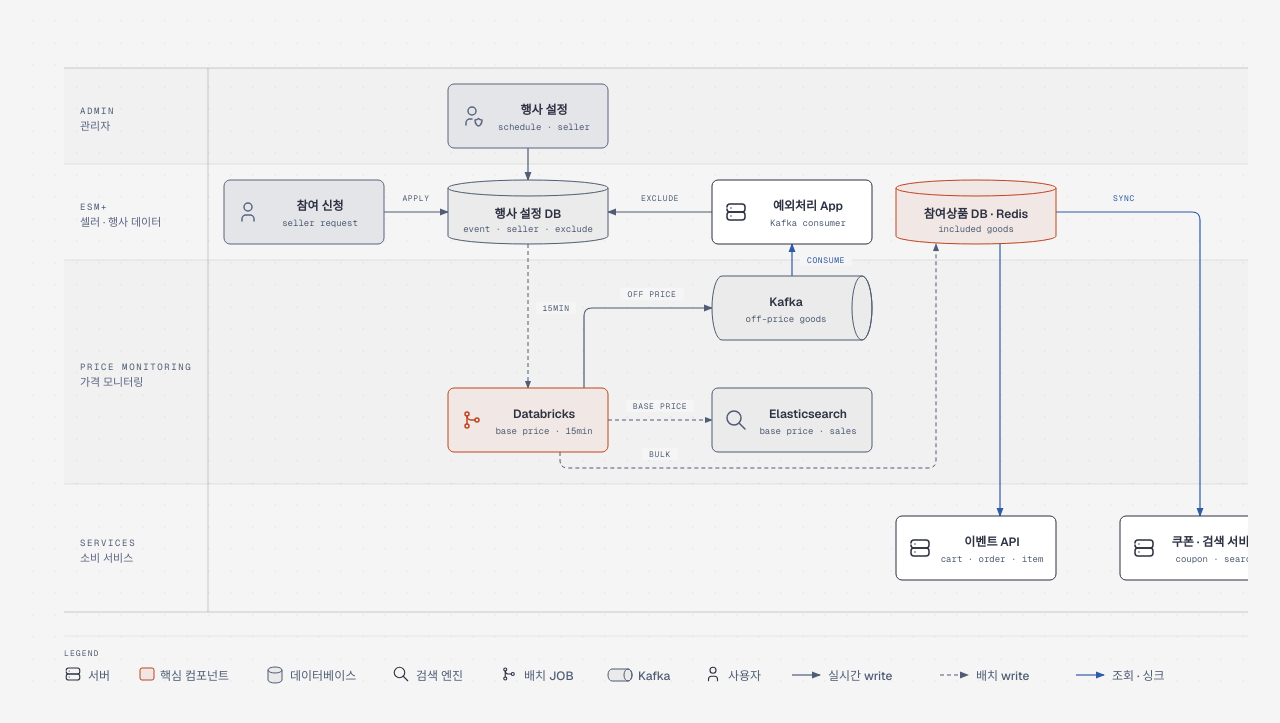
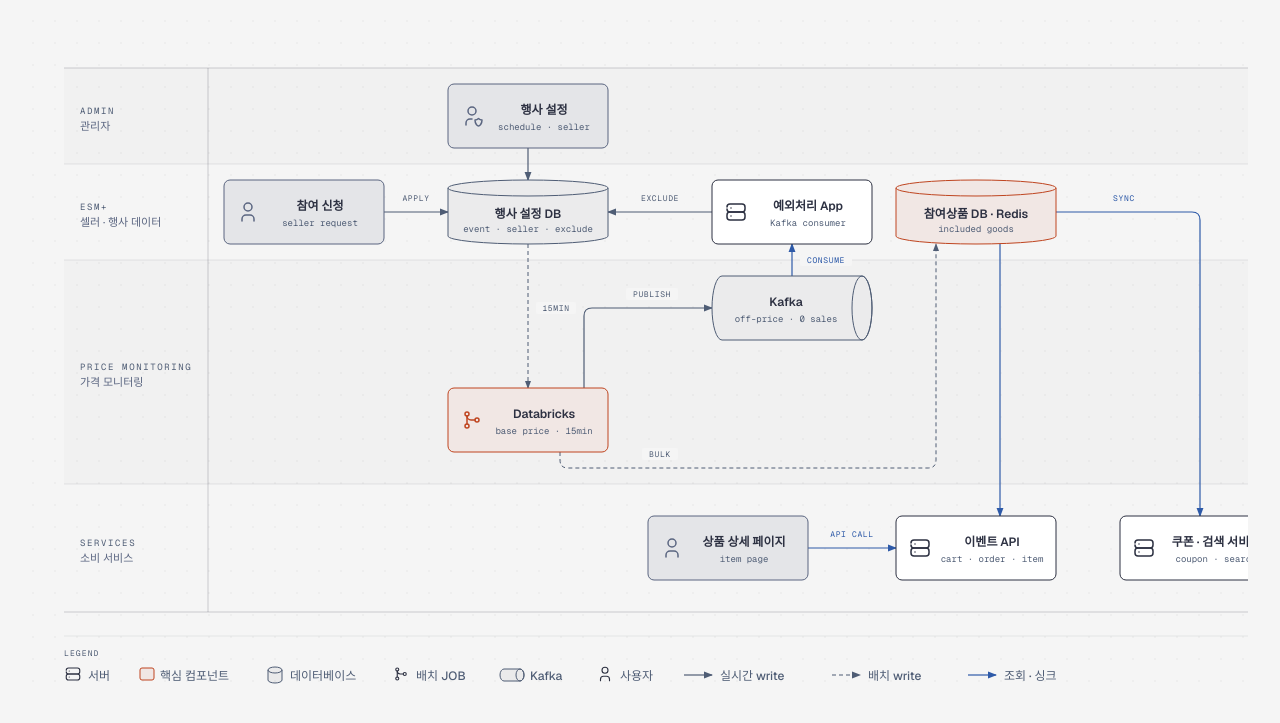
Before and after one commit to wondsn/portfolio, a plain HTML site: page projects/diagrams/event-promo-overview.html in a window 1280 px wide. Shown: the part 111-834 px from the top of the page. Drawn offline with nearby package versions, Linux system fonts and the light colour scheme.

Commit message:
Fill in campaign price project detail content
Co-Authored-By: Claude Opus 5.5 <noreply@anthropic.com>

```diff
--- a/projects/diagrams/event-promo-overview.html
+++ b/projects/diagrams/event-promo-overview.html
@@ -27,7 +27,7 @@
     <div class="diagram-container">
 <svg viewBox="0 0 1280 680" xmlns="http://www.w3.org/2000/svg" role="img" aria-labelledby="event-promo-overview-title event-promo-overview-desc" style="min-width:1280px">
 <title id="event-promo-overview-title">이벤트 프로모션 아키텍처</title>
-<desc id="event-promo-overview-desc">관리자와 셀러가 행사 설정 DB에 쓴 데이터를 Databricks가 15분 주기로 집계해 기준가와 참여상품을 만들고, 기준가를 벗어난 상품은 Kafka로 발행해 예외처리 App이 소비·제외 처리하며, 참여상품을 이벤트 API와 쿠폰·검색 서비스로 싱크하는 구조를 영역별로 나눈 그림.</desc>
+<desc id="event-promo-overview-desc">관리자와 셀러가 행사 설정 DB에 쓴 데이터를 Databricks가 15분 주기로 집계해 기준가와 참여상품을 만들고, 기준가를 벗어난 상품과 판매건수 0건 상품은 같은 Kafka 토픽으로 발행해 예외처리 App이 소비·제외 처리하며, 참여상품을 이벤트 API와 쿠폰·검색 서비스로 싱크하는 구조를 영역별로 나눈 그림.</desc>
 <defs>
 <marker id="event-promo-overview-arrow" markerWidth="8" markerHeight="6" refX="7" refY="3" orient="auto-start-reverse"><polygon points="0 0, 8 3, 0 6" fill="#4f5d75"/></marker>
 <marker id="event-promo-overview-arrow-link" markerWidth="8" markerHeight="6" refX="7" refY="3" orient="auto-start-reverse"><polygon points="0 0, 8 3, 0 6" fill="#2e5aa8"/></marker>
@@ -56,28 +56,28 @@
 <path d="M 496,128 V 160" fill="none" stroke="#4f5d75" stroke-width="1.2" marker-end="url(#event-promo-overview-arrow)"/>
 <path d="M 352,192 H 416" fill="none" stroke="#4f5d75" stroke-width="1.2" marker-end="url(#event-promo-overview-arrow)"/>
 <path d="M 496,224 V 368" fill="none" stroke="#4f5d75" stroke-width="1" stroke-dasharray="4,3" marker-end="url(#event-promo-overview-arrow)"/>
-<path d="M 576,400 H 680" fill="none" stroke="#4f5d75" stroke-width="1" stroke-dasharray="4,3" marker-end="url(#event-promo-overview-arrow)"/>
 <path d="M 552,368 V 296 Q 552,288 560,288 H 680" fill="none" stroke="#4f5d75" stroke-width="1.2" marker-end="url(#event-promo-overview-arrow)"/>
 <path d="M 760,256 V 224" fill="none" stroke="#2e5aa8" stroke-width="1.2" marker-end="url(#event-promo-overview-arrow-link)"/>
 <path d="M 680,192 H 576" fill="none" stroke="#4f5d75" stroke-width="1.2" marker-end="url(#event-promo-overview-arrow)"/>
 <path d="M 528,432 V 440 Q 528,448 536,448 H 896 Q 904,448 904,440 V 224" fill="none" stroke="#4f5d75" stroke-width="1" stroke-dasharray="4,3" marker-end="url(#event-promo-overview-arrow)"/>
 <path d="M 968,224 V 496" fill="none" stroke="#2e5aa8" stroke-width="1.2" marker-end="url(#event-promo-overview-arrow-link)"/>
+<path d="M 776,528 H 864" fill="none" stroke="#2e5aa8" stroke-width="1.2" marker-end="url(#event-promo-overview-arrow-link)"/>
 <path d="M 1024,192 H 1160 Q 1168,192 1168,200 V 496" fill="none" stroke="#2e5aa8" stroke-width="1.2" marker-end="url(#event-promo-overview-arrow-link)"/>
 <!-- Arrow labels -->
 <rect x="364" y="172" width="40" height="12" rx="2" fill="#f5f5f5"/>
 <text x="384" y="181" fill="#4f5d75" font-size="8" font-family="'Geist Mono', monospace" text-anchor="middle" letter-spacing="0.08em">APPLY</text>
 <rect x="504" y="282" width="40" height="12" rx="2" fill="#f5f5f5"/>
 <text x="524" y="291" fill="#4f5d75" font-size="8" font-family="'Geist Mono', monospace" text-anchor="middle" letter-spacing="0.08em">15MIN</text>
-<rect x="594" y="380" width="68" height="12" rx="2" fill="#f5f5f5"/>
-<text x="628" y="389" fill="#4f5d75" font-size="8" font-family="'Geist Mono', monospace" text-anchor="middle" letter-spacing="0.08em">BASE PRICE</text>
-<rect x="588" y="268" width="64" height="12" rx="2" fill="#f5f5f5"/>
-<text x="620" y="277" fill="#4f5d75" font-size="8" font-family="'Geist Mono', monospace" text-anchor="middle" letter-spacing="0.08em">OFF PRICE</text>
+<rect x="594" y="268" width="52" height="12" rx="2" fill="#f5f5f5"/>
+<text x="620" y="277" fill="#4f5d75" font-size="8" font-family="'Geist Mono', monospace" text-anchor="middle" letter-spacing="0.08em">PUBLISH</text>
 <rect x="768" y="234" width="52" height="12" rx="2" fill="#f5f5f5"/>
 <text x="794" y="243" fill="#2e5aa8" font-size="8" font-family="'Geist Mono', monospace" text-anchor="middle" letter-spacing="0.08em">CONSUME</text>
 <rect x="602" y="172" width="52" height="12" rx="2" fill="#f5f5f5"/>
 <text x="628" y="181" fill="#4f5d75" font-size="8" font-family="'Geist Mono', monospace" text-anchor="middle" letter-spacing="0.08em">EXCLUDE</text>
 <rect x="610" y="428" width="36" height="12" rx="2" fill="#f5f5f5"/>
 <text x="628" y="437" fill="#4f5d75" font-size="8" font-family="'Geist Mono', monospace" text-anchor="middle" letter-spacing="0.08em">BULK</text>
+<rect x="790" y="508" width="60" height="12" rx="2" fill="#f5f5f5"/>
+<text x="820" y="517" fill="#2e5aa8" font-size="8" font-family="'Geist Mono', monospace" text-anchor="middle" letter-spacing="0.08em">API CALL</text>
 <rect x="1074" y="172" width="36" height="12" rx="2" fill="#f5f5f5"/>
 <text x="1092" y="181" fill="#2e5aa8" font-size="8" font-family="'Geist Mono', monospace" text-anchor="middle" letter-spacing="0.08em">SYNC</text>
 <!-- Nodes -->
@@ -105,7 +105,7 @@
 <path d="M 690,256 H 830 A 10,32 0 0 1 830,320 H 690 A 10,32 0 0 1 690,256 Z" fill="rgba(45,49,66,0.05)" stroke="#4f5d75" stroke-width="1"/>
 <ellipse cx="830" cy="288" rx="10" ry="32" fill="none" stroke="#4f5d75" stroke-width="1"/>
 <text x="754" y="286" fill="#2d3142" font-size="12" font-weight="600" font-family="'Geist', 'Noto Sans KR', 'Malgun Gothic', sans-serif" text-anchor="middle">Kafka</text>
-<text x="754" y="302" fill="#4f5d75" font-size="9" font-family="'Geist Mono', monospace" text-anchor="middle">off-price goods</text>
+<text x="754" y="302" fill="#4f5d75" font-size="9" font-family="'Geist Mono', monospace" text-anchor="middle">off-price · 0 sales</text>
 <path d="M 864,168 A 80,8 0 0 1 1024,168 V 216 A 80,8 0 0 1 864,216 Z" fill="#f5f5f5"/>
 <path d="M 864,168 A 80,8 0 0 1 1024,168 V 216 A 80,8 0 0 1 864,216 Z" fill="rgba(191,69,32,0.08)" stroke="#bf4520" stroke-width="1"/>
 <path d="M 864,168 A 80,8 0 0 0 1024,168" fill="none" stroke="#bf4520" stroke-width="1"/>
@@ -116,16 +116,16 @@
 <g transform="translate(428,388) scale(1)" fill="none" stroke="#bf4520" stroke-width="1.5" stroke-linecap="round" stroke-linejoin="round" aria-hidden="true"><path d="M5 18a2 2 0 1 0 4 0a2 2 0 1 0 -4 0" /> <path d="M5 6a2 2 0 1 0 4 0a2 2 0 1 0 -4 0" /> <path d="M15 12a2 2 0 1 0 4 0a2 2 0 1 0 -4 0" /> <path d="M7 8l0 8" /> <path d="M7 8a4 4 0 0 0 4 4h4" /></g>
 <text x="512" y="398" fill="#2d3142" font-size="12" font-weight="600" font-family="'Geist', 'Noto Sans KR', 'Malgun Gothic', sans-serif" text-anchor="middle">Databricks</text>
 <text x="512" y="414" fill="#4f5d75" font-size="9" font-family="'Geist Mono', monospace" text-anchor="middle">base price · 15min</text>
-<rect x="680" y="368" width="160" height="64" rx="6" fill="#f5f5f5"/>
-<rect x="680" y="368" width="160" height="64" rx="6" fill="rgba(45,49,66,0.05)" stroke="#4f5d75" stroke-width="1"/>
-<g transform="translate(692,388) scale(1)" fill="none" stroke="#4f5d75" stroke-width="1.5" stroke-linecap="round" stroke-linejoin="round" aria-hidden="true"><path d="M3 10a7 7 0 1 0 14 0a7 7 0 1 0 -14 0" /> <path d="M21 21l-6 -6" /></g>
-<text x="776" y="398" fill="#2d3142" font-size="12" font-weight="600" font-family="'Geist', 'Noto Sans KR', 'Malgun Gothic', sans-serif" text-anchor="middle">Elasticsearch</text>
-<text x="776" y="414" fill="#4f5d75" font-size="9" font-family="'Geist Mono', monospace" text-anchor="middle">base price · sales</text>
 <rect x="864" y="496" width="160" height="64" rx="6" fill="#f5f5f5"/>
 <rect x="864" y="496" width="160" height="64" rx="6" fill="#ffffff" stroke="#2d3142" stroke-width="1"/>
 <g transform="translate(876,516) scale(1)" fill="none" stroke="#2d3142" stroke-width="1.5" stroke-linecap="round" stroke-linejoin="round" aria-hidden="true"><path d="M3 7a3 3 0 0 1 3 -3h12a3 3 0 0 1 3 3v2a3 3 0 0 1 -3 3h-12a3 3 0 0 1 -3 -3" /> <path d="M3 15a3 3 0 0 1 3 -3h12a3 3 0 0 1 3 3v2a3 3 0 0 1 -3 3h-12a3 3 0 0 1 -3 -3l0 -2" /> <path d="M7 8l0 .01" /> <path d="M7 16l0 .01" /></g>
 <text x="960" y="526" fill="#2d3142" font-size="12" font-weight="600" font-family="'Geist', 'Noto Sans KR', 'Malgun Gothic', sans-serif" text-anchor="middle">이벤트 API</text>
 <text x="960" y="542" fill="#4f5d75" font-size="9" font-family="'Geist Mono', monospace" text-anchor="middle">cart · order · item</text>
+<rect x="616" y="496" width="160" height="64" rx="6" fill="#f5f5f5"/>
+<rect x="616" y="496" width="160" height="64" rx="6" fill="rgba(79,93,117,0.10)" stroke="#5a6580" stroke-width="1"/>
+<g transform="translate(628,516) scale(1)" fill="none" stroke="#5a6580" stroke-width="1.5" stroke-linecap="round" stroke-linejoin="round" aria-hidden="true"><path d="M8 7a4 4 0 1 0 8 0a4 4 0 0 0 -8 0" /> <path d="M6 21v-2a4 4 0 0 1 4 -4h4a4 4 0 0 1 4 4v2" /></g>
+<text x="712" y="526" fill="#2d3142" font-size="12" font-weight="600" font-family="'Geist', 'Noto Sans KR', 'Malgun Gothic', sans-serif" text-anchor="middle">상품 상세 페이지</text>
+<text x="712" y="542" fill="#4f5d75" font-size="9" font-family="'Geist Mono', monospace" text-anchor="middle">item page</text>
 <rect x="1088" y="496" width="160" height="64" rx="6" fill="#f5f5f5"/>
 <rect x="1088" y="496" width="160" height="64" rx="6" fill="#ffffff" stroke="#2d3142" stroke-width="1"/>
 <g transform="translate(1100,516) scale(1)" fill="none" stroke="#2d3142" stroke-width="1.5" stroke-linecap="round" stroke-linejoin="round" aria-hidden="true"><path d="M3 7a3 3 0 0 1 3 -3h12a3 3 0 0 1 3 3v2a3 3 0 0 1 -3 3h-12a3 3 0 0 1 -3 -3" /> <path d="M3 15a3 3 0 0 1 3 -3h12a3 3 0 0 1 3 3v2a3 3 0 0 1 -3 3h-12a3 3 0 0 1 -3 -3l0 -2" /> <path d="M7 8l0 .01" /> <path d="M7 16l0 .01" /></g>
@@ -139,20 +139,18 @@
 <text x="128" y="660" fill="#4f5d75" font-size="12" font-weight="500" font-family="'Geist', 'Noto Sans KR', 'Malgun Gothic', sans-serif">핵심 컴포넌트</text>
 <path d="M 236,650 A 7,3 0 0 1 250,650 V 660 A 7,3 0 0 1 236,660 Z" fill="rgba(45,49,66,0.05)" stroke="#4f5d75" stroke-width="1"/><path d="M 236,650 A 7,3 0 0 0 250,650" fill="none" stroke="#4f5d75" stroke-width="1"/>
 <text x="258" y="660" fill="#4f5d75" font-size="12" font-weight="500" font-family="'Geist', 'Noto Sans KR', 'Malgun Gothic', sans-serif">데이터베이스</text>
-<g transform="translate(360,645) scale(0.75)" fill="none" stroke="#2d3142" stroke-width="1.5" stroke-linecap="round" stroke-linejoin="round" aria-hidden="true"><path d="M3 10a7 7 0 1 0 14 0a7 7 0 1 0 -14 0" /> <path d="M21 21l-6 -6" /></g>
-<text x="384" y="660" fill="#4f5d75" font-size="12" font-weight="500" font-family="'Geist', 'Noto Sans KR', 'Malgun Gothic', sans-serif">검색 엔진</text>
-<g transform="translate(468,645) scale(0.75)" fill="none" stroke="#2d3142" stroke-width="1.5" stroke-linecap="round" stroke-linejoin="round" aria-hidden="true"><path d="M5 18a2 2 0 1 0 4 0a2 2 0 1 0 -4 0" /> <path d="M5 6a2 2 0 1 0 4 0a2 2 0 1 0 -4 0" /> <path d="M15 12a2 2 0 1 0 4 0a2 2 0 1 0 -4 0" /> <path d="M7 8l0 8" /> <path d="M7 8a4 4 0 0 0 4 4h4" /></g>
-<text x="492" y="660" fill="#4f5d75" font-size="12" font-weight="500" font-family="'Geist', 'Noto Sans KR', 'Malgun Gothic', sans-serif">배치 JOB</text>
-<path d="M 580,649 H 596 A 4,6 0 0 1 596,661 H 580 A 4,6 0 0 1 580,649 Z" fill="rgba(45,49,66,0.05)" stroke="#4f5d75" stroke-width="1"/><ellipse cx="596" cy="655" rx="4" ry="6" fill="none" stroke="#4f5d75" stroke-width="1"/>
-<text x="606" y="660" fill="#4f5d75" font-size="12" font-weight="500" font-family="'Geist', 'Noto Sans KR', 'Malgun Gothic', sans-serif">Kafka</text>
-<g transform="translate(672,645) scale(0.75)" fill="none" stroke="#2d3142" stroke-width="1.5" stroke-linecap="round" stroke-linejoin="round" aria-hidden="true"><path d="M8 7a4 4 0 1 0 8 0a4 4 0 0 0 -8 0" /> <path d="M6 21v-2a4 4 0 0 1 4 -4h4a4 4 0 0 1 4 4v2" /></g>
-<text x="696" y="660" fill="#4f5d75" font-size="12" font-weight="500" font-family="'Geist', 'Noto Sans KR', 'Malgun Gothic', sans-serif">사용자</text>
-<line x1="760" y1="655" x2="788" y2="655" stroke="#4f5d75" stroke-width="1.2" marker-end="url(#event-promo-overview-arrow)"/>
-<text x="796" y="660" fill="#4f5d75" font-size="12" font-weight="500" font-family="'Geist', 'Noto Sans KR', 'Malgun Gothic', sans-serif">실시간 write</text>
-<line x1="908" y1="655" x2="936" y2="655" stroke="#4f5d75" stroke-width="1.2" stroke-dasharray="4,3" marker-end="url(#event-promo-overview-arrow)"/>
-<text x="944" y="660" fill="#4f5d75" font-size="12" font-weight="500" font-family="'Geist', 'Noto Sans KR', 'Malgun Gothic', sans-serif">배치 write</text>
-<line x1="1044" y1="655" x2="1072" y2="655" stroke="#2e5aa8" stroke-width="1.2" marker-end="url(#event-promo-overview-arrow-link)"/>
-<text x="1080" y="660" fill="#4f5d75" font-size="12" font-weight="500" font-family="'Geist', 'Noto Sans KR', 'Malgun Gothic', sans-serif">조회 · 싱크</text>
+<g transform="translate(360,645) scale(0.75)" fill="none" stroke="#2d3142" stroke-width="1.5" stroke-linecap="round" stroke-linejoin="round" aria-hidden="true"><path d="M5 18a2 2 0 1 0 4 0a2 2 0 1 0 -4 0" /> <path d="M5 6a2 2 0 1 0 4 0a2 2 0 1 0 -4 0" /> <path d="M15 12a2 2 0 1 0 4 0a2 2 0 1 0 -4 0" /> <path d="M7 8l0 8" /> <path d="M7 8a4 4 0 0 0 4 4h4" /></g>
+<text x="384" y="660" fill="#4f5d75" font-size="12" font-weight="500" font-family="'Geist', 'Noto Sans KR', 'Malgun Gothic', sans-serif">배치 JOB</text>
+<path d="M 472,649 H 488 A 4,6 0 0 1 488,661 H 472 A 4,6 0 0 1 472,649 Z" fill="rgba(45,49,66,0.05)" stroke="#4f5d75" stroke-width="1"/><ellipse cx="488" cy="655" rx="4" ry="6" fill="none" stroke="#4f5d75" stroke-width="1"/>
+<text x="498" y="660" fill="#4f5d75" font-size="12" font-weight="500" font-family="'Geist', 'Noto Sans KR', 'Malgun Gothic', sans-serif">Kafka</text>
+<g transform="translate(564,645) scale(0.75)" fill="none" stroke="#2d3142" stroke-width="1.5" stroke-linecap="round" stroke-linejoin="round" aria-hidden="true"><path d="M8 7a4 4 0 1 0 8 0a4 4 0 0 0 -8 0" /> <path d="M6 21v-2a4 4 0 0 1 4 -4h4a4 4 0 0 1 4 4v2" /></g>
+<text x="588" y="660" fill="#4f5d75" font-size="12" font-weight="500" font-family="'Geist', 'Noto Sans KR', 'Malgun Gothic', sans-serif">사용자</text>
+<line x1="652" y1="655" x2="680" y2="655" stroke="#4f5d75" stroke-width="1.2" marker-end="url(#event-promo-overview-arrow)"/>
+<text x="688" y="660" fill="#4f5d75" font-size="12" font-weight="500" font-family="'Geist', 'Noto Sans KR', 'Malgun Gothic', sans-serif">실시간 write</text>
+<line x1="800" y1="655" x2="828" y2="655" stroke="#4f5d75" stroke-width="1.2" stroke-dasharray="4,3" marker-end="url(#event-promo-overview-arrow)"/>
+<text x="836" y="660" fill="#4f5d75" font-size="12" font-weight="500" font-family="'Geist', 'Noto Sans KR', 'Malgun Gothic', sans-serif">배치 write</text>
+<line x1="936" y1="655" x2="964" y2="655" stroke="#2e5aa8" stroke-width="1.2" marker-end="url(#event-promo-overview-arrow-link)"/>
+<text x="972" y="660" fill="#4f5d75" font-size="12" font-weight="500" font-family="'Geist', 'Noto Sans KR', 'Malgun Gothic', sans-serif">조회 · 싱크</text>
 </svg>
     </div>
   </div>
--- a/projects/project.css
+++ b/projects/project.css
@@ -83,3 +83,4 @@ p.placeholder { margin: 8px 0 0; }
 .decision-list a { color: var(--accent); }
 @media (max-width: 760px) { .metrics.four { grid-template-columns: repeat(2, 1fr); } }
 .arch-note + .arch { margin-top: 56px; }
+.metrics.one { grid-template-columns: minmax(0, 480px); }
```
Also changed, not shown: projects/campaign-price.html (+41 -56 lines).
